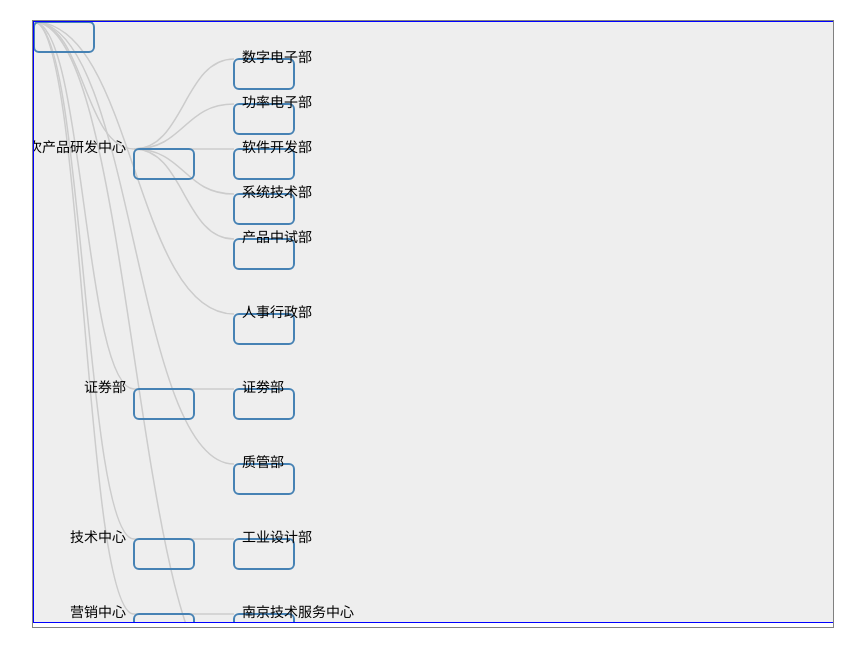
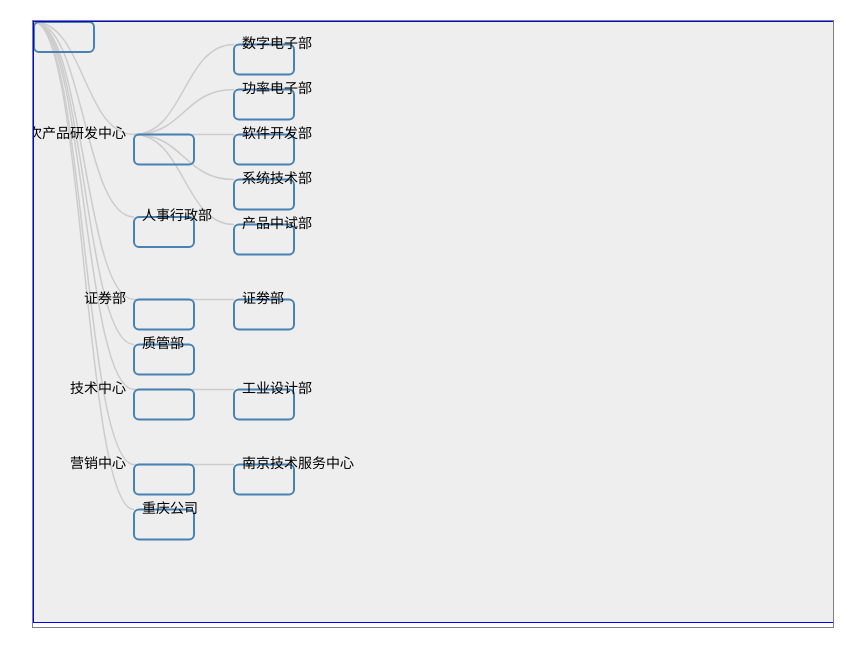
Before and after one commit to yangbo/chart-js, a plain HTML site: page layout.html in a window 1280 px wide. Shown: the whole page, without its empty margins (207-1072 px from the left). Drawn offline with Linux system fonts and the light colour scheme.

Commit message:
更换layout为tree

```diff
--- a/layout.html
+++ b/layout.html
@@ -29,6 +29,7 @@
         }
         .svg {
             border: 1px solid blue;
+            cursor: move;
         }
 
         .node circle {
@@ -64,15 +65,30 @@
     </div>
 
     <script type="text/javascript">
-        var width = 800,
-            height = 600;
+    showCluster();
 
-        var cluster = d3.layout.cluster()
+    function clusterLayout(width, height){
+        return d3.layout.cluster()
             .size([height, width - 160])
             .nodeSize([30,100])
             .separation(function(a,b){
                 return a.parent == b.parent ? 1.5 : 2.5;
             });
+    }
+
+    function treeLayout(width, height){
+        return d3.layout.tree()
+            .size([height, width - 160])
+            .nodeSize([30,100])
+            .separation(function(a,b){
+                return a.parent == b.parent ? 1.5 : 2.5;
+            });
+    }
+    function showCluster(){
+        var width = 800,
+            height = 600;
+
+        var cluster = treeLayout(width, height); //clusterLayout(width, height);
 
         var diagonal = d3.svg.diagonal()
             .projection(function(d) { return [d.y, d.x]; });
@@ -129,6 +145,7 @@
             var y = d3.event.translate[1];
             d3.select('.canvas').attr('transform', 'translate('+x+','+y+')');
         }
+    }
     </script>
 </body>
 </html>
```
